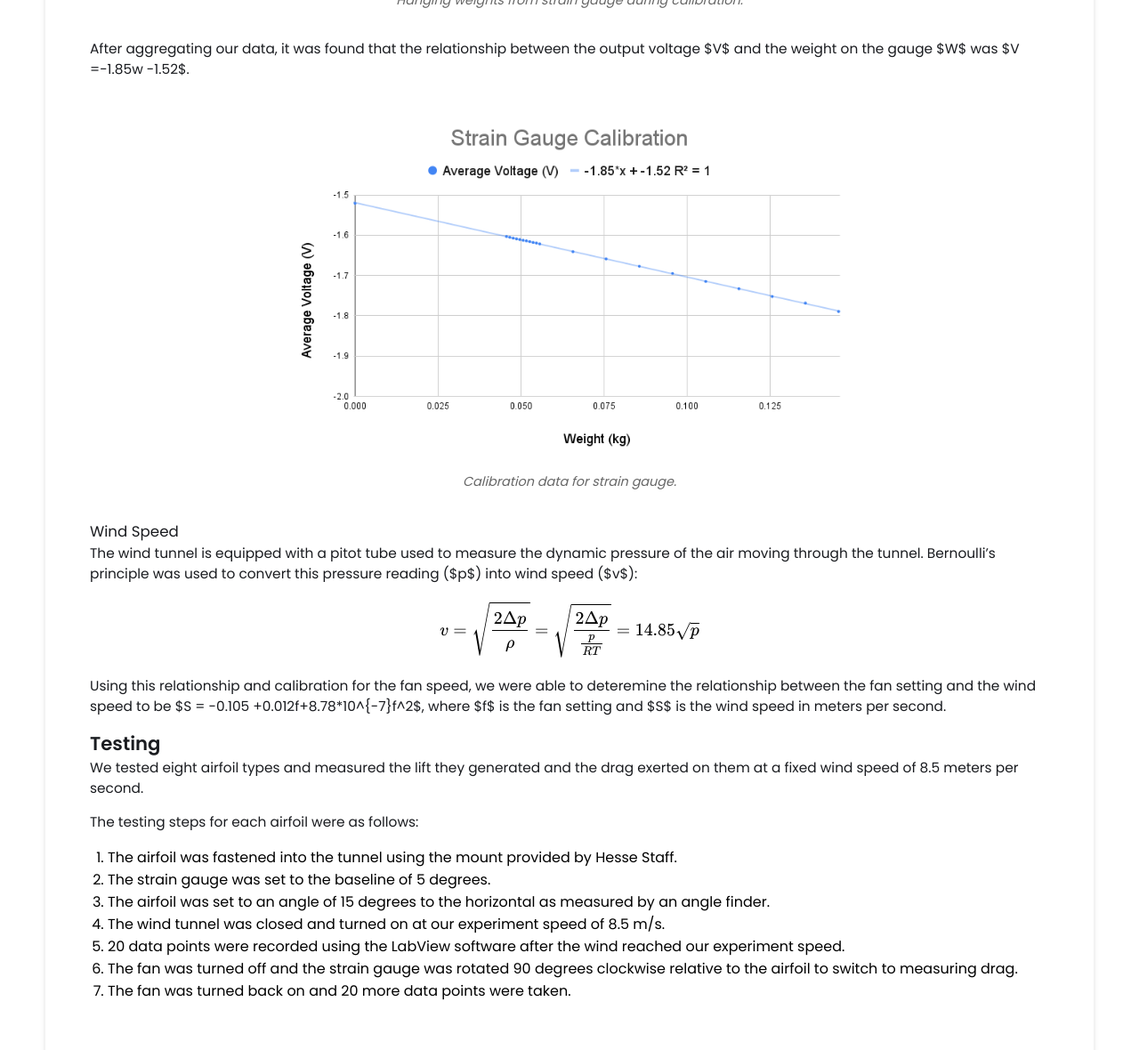
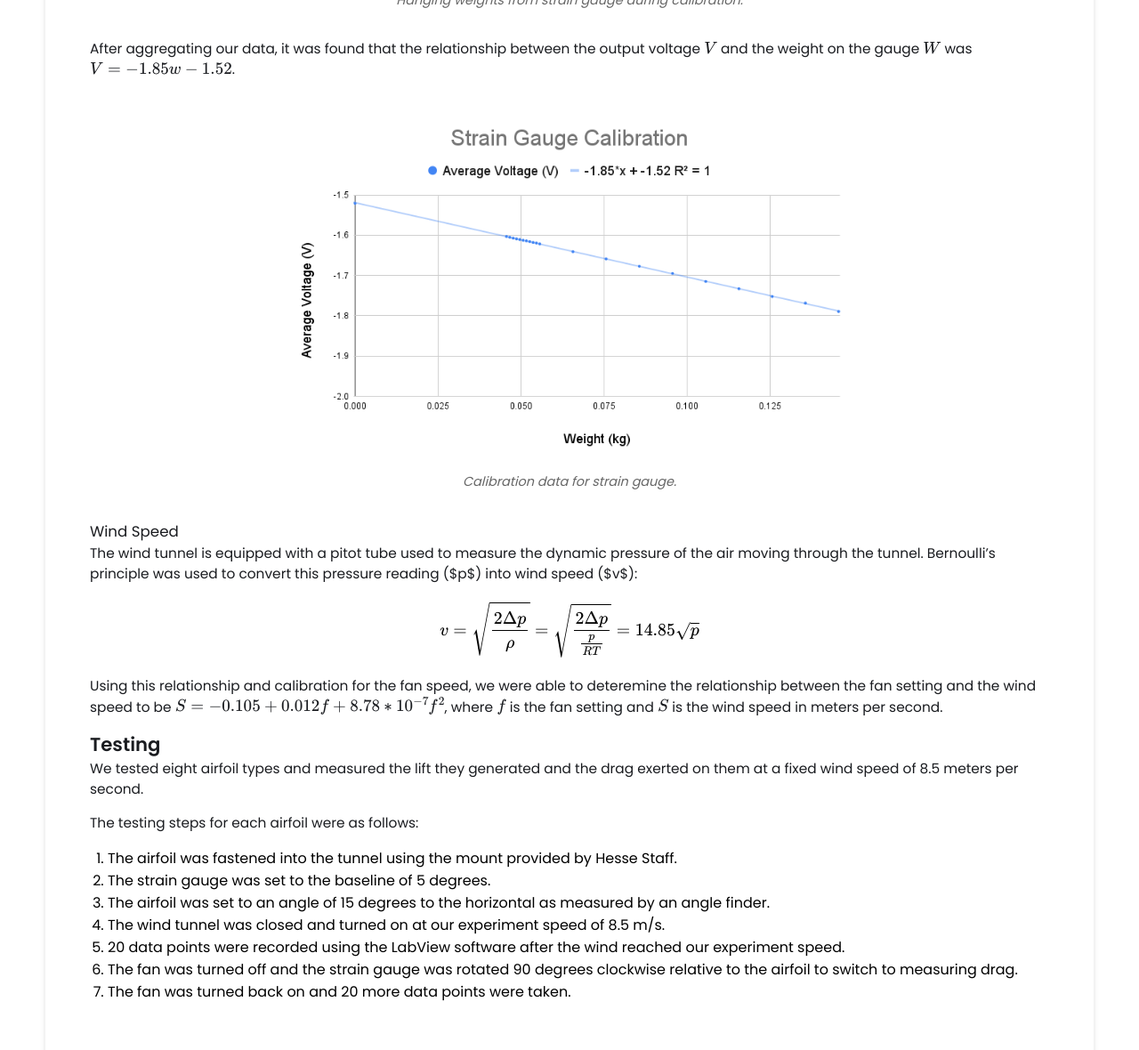
Before and after one commit to dannnyb0y/portfolio, a Jekyll site: the page built from _projects/103-turbine/index.md, in a window 1280 px wide and 1400 px high, scrolled down 1523 px. Shown: the part 220-1400 px from the top of the window at 89% size. Built offline with Jekyll 4.4.1, drawn with Linux system fonts in a browser that asks for light colours; formulas are drawn with MathJax 3.

Commit message:
small fix

```diff
--- a/_projects/103-turbine/index.md
+++ b/_projects/103-turbine/index.md
@@ -34,7 +34,7 @@ The strain gauge output was recorded at 1 gram increments from 1 to 10 grams, an
 
 {% include image-gallery.html images="strain_calibration.jpeg" height="400" caption="Hanging weights from strain gauge during calibration." %}
 
-After aggregating our data, it was found that the relationship between the output voltage $V$ and the weight on the gauge $W$ was $V =-1.85w -1.52$.
+After aggregating our data, it was found that the relationship between the output voltage $$V$$ and the weight on the gauge $$W$$ was $$V =-1.85w -1.52$$.
 
 {% include image-gallery.html images="strain-calibration.png" height="400" caption="Calibration data for strain gauge." %}
 
@@ -43,7 +43,7 @@ The wind tunnel is equipped with a pitot tube used to measure the dynamic pressu
 
 $$v = \sqrt{\frac{2\Delta p}{\rho}} = \sqrt{\frac{2 \Delta p}{\frac{p}{RT}}} = 14.85\sqrt{p}$$
 
-Using this relationship and calibration for the fan speed, we were able to deteremine the relationship between the fan setting and the wind speed to be $S = -0.105 +0.012f+8.78*10^{-7}f^2$, where $f$ is the fan setting and $S$ is the wind speed in meters per second.
+Using this relationship and calibration for the fan speed, we were able to deteremine the relationship between the fan setting and the wind speed to be $$S = -0.105 +0.012f+8.78*10^{-7}f^2$$, where $$f$$ is the fan setting and $$S$$ is the wind speed in meters per second.
 
 ## Testing
 We tested eight airfoil types and measured the lift they generated and the drag exerted on them at a fixed wind speed of 8.5 meters per second.
```
